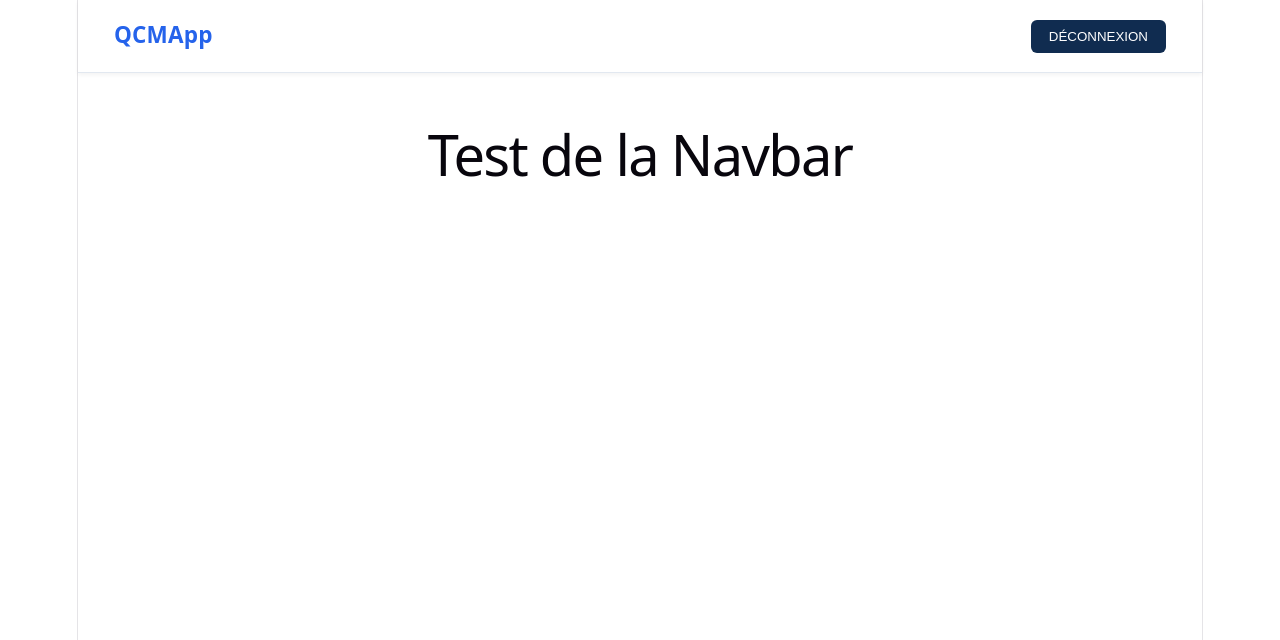
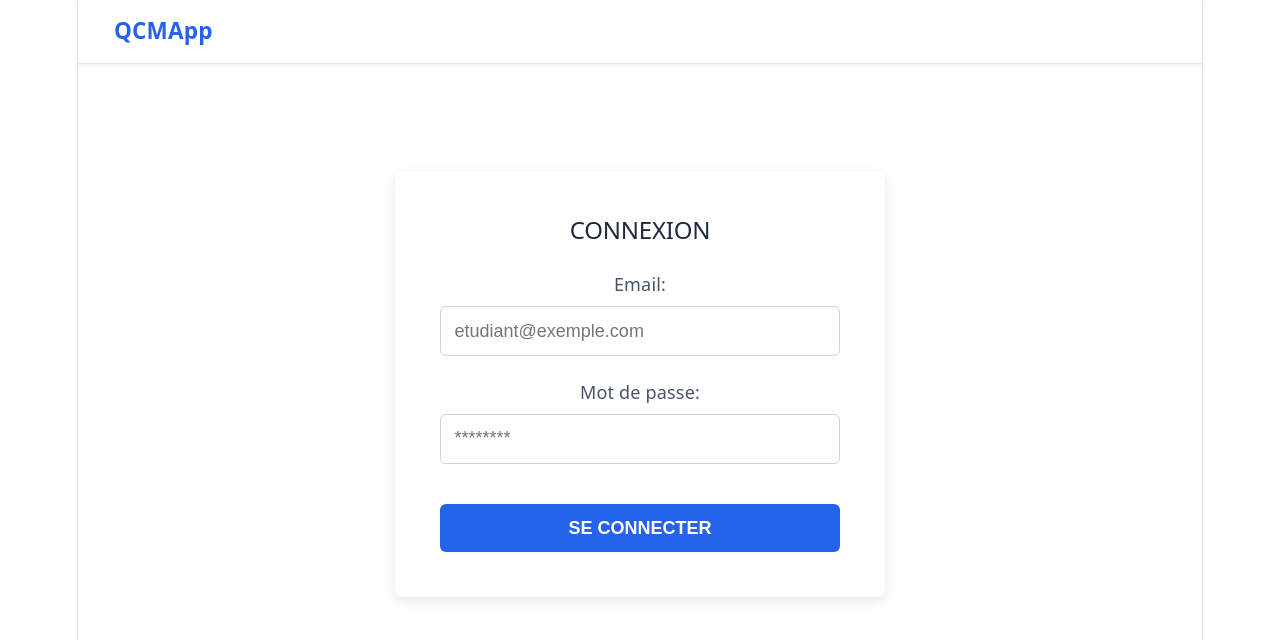
Before and after one commit to mioty-nysoa/Frontend-WEB2Finale, a React (Vite) app: page /login in a window 1280 px wide. Shown: the top 640 px of the page. Built offline with nearby package versions, Linux system fonts and the light colour scheme.

Commit message:
feat(auth): add Login page component, and dynamic Navbar logic

```diff
--- a/src/App.jsx
+++ b/src/App.jsx
@@ -1,15 +1,27 @@
-import { BrowserRouter } from "react-router-dom";
+import { BrowserRouter, Routes, Route, Navigate } from "react-router-dom";
 import Navbar from "./components/Navbar";
+import ProtectedRoute from "./components/ProtectedRoute";
+import Login from "./pages/Login"; // <-- Importe ta page Login
 
 function App() {
   return (
     <BrowserRouter>
-      <div>
-        <Navbar />
-        <div style={{ padding: "2rem" }}>
-          <h1>Test de la Navbar</h1>
-        </div>
-      </div>
+      <Navbar />
+      <Routes>
+        {/* Route publique pour afficher le Login */}
+        <Route path="/login" element={<Login />} />
+
+        {/* Vos autres routes protégées ici */}
+        <Route element={<ProtectedRoute allowedRoles={["student"]} />}>
+          <Route path="/student/exams" element={<h2>Page Examens</h2>} />
+        </Route>
+        <Route element={<ProtectedRoute allowedRoles={["admin"]} />}>
+          <Route path="/admin/dashboard" element={<h2>Dashboard Admin</h2>} />
+        </Route>
+
+        {/* Redirection vers /login par défaut */}
+        <Route path="*" element={<Navigate to="/login" replace />} />
+      </Routes>
     </BrowserRouter>
   );
 }
--- a/src/components/Navbar.jsx
+++ b/src/components/Navbar.jsx
@@ -2,10 +2,12 @@ import {Link,useNavigate} from 'react-router-dom';
 import './Navbar.css';
 const Navbar = () => {
   //const user = {role: "admin"};
+  const navigate = useNavigate();
+  const token = localStorage.getItem("token");
   const user=JSON.parse(localStorage.getItem("user") || "{}");
-  const navigate = useNavigate();
+
   const handleLogout = () => {
-    localStorage.clear;
+    localStorage.clear();
     navigate('/login');
   };
 
@@ -14,6 +16,7 @@ const Navbar = () => {
       <div className="navbar-logo">
         <Link to="/">QCMApp</Link>
       </div>
+      {token && (
         <ul className="navbar-links">
             {user.role === "student" && (
                 <>
@@ -21,6 +24,7 @@ const Navbar = () => {
                     <li><Link to="/student/results">RÉSULTATS</Link></li>
                 </>
             )}
+
             {user.role === "admin" && (
                <>
                     <li><Link to="/admin/dashboard">DASHBOARD</Link></li>
@@ -28,10 +32,14 @@ const Navbar = () => {
                     <li><Link to="/admin/exams">EXAMENS</Link></li>
                </>
             )}
+
+          <li>
+            <button onClick={handleLogout} className='logout-btn'>
+            DÉCONNEXION
+            </button>
+          </li>
         </ul>
-        <button onClick={handleLogout} className='logout-btn'>
-            DÉCONNEXION
-        </button>
+      )}
     </nav>
   );
 };
--- /dev/null
+++ b/src/pages/Login.css
@@ -0,0 +1,72 @@
+.login-container {
+  display: flex;
+  justify-content: center;
+  align-items: center;
+  min-height: 80vh;
+}
+
+.login-form {
+  background: #ffffff;
+  padding: 2.5rem;
+  border-radius: 8px;
+  box-shadow: 0 4px 12px rgba(0, 0, 0, 0.1);
+  width: 100%;
+  max-width: 400px;
+}
+
+.login-form h2 {
+  margin-bottom: 1.5rem;
+  text-align: center;
+  color: #1e293b;
+}
+
+.form-group {
+  margin-bottom: 1.25rem;
+  display: flex;
+  flex-direction: column;
+}
+
+.form-group label {
+  margin-bottom: 0.5rem;
+  font-weight: 500;
+  color: #475569;
+}
+
+.form-group input {
+  padding: 0.75rem;
+  border: 1px solid #cbd5e1;
+  border-radius: 6px;
+  font-size: 1rem;
+}
+
+.login-btn {
+  width: 100%;
+  padding: 0.75rem;
+  background-color: #2563eb;
+  color: white;
+  border: none;
+  border-radius: 6px;
+  font-size: 1rem;
+  font-weight: 600;
+  cursor: pointer;
+  margin-top: 1rem;
+}
+
+.login-btn:hover {
+  background-color: #1d4ed8;
+}
+
+.login-btn:disabled {
+  background-color: #93c5fd;
+  cursor: not-allowed;
+}
+
+.error-message {
+  background-color: #fef2f2;
+  color: #dc2626;
+  padding: 0.75rem;
+  border-radius: 6px;
+  border: 1px solid #fecaca;
+  margin-bottom: 1rem;
+  text-align: center;
+}
--- /dev/null
+++ b/src/pages/Login.jsx
@@ -0,0 +1,84 @@
+import {useState , useEffect} from "react";
+import {useNavigate} from "react-router-dom";
+import "./Login.css";
+
+const Login = () => {
+    const [email, setEmail] = useState("");
+    const [password, setPassword] = useState("");
+    const navigate = useNavigate();
+
+    useEffect(() => {
+    const token = localStorage.getItem("token");
+    const user = JSON.parse(localStorage.getItem("user") || "{}");
+
+    if (token) {
+      if (user.role === "student") navigate("/student/exams");
+      else if (user.role === "admin") navigate("/admin/dashboard");
+    }
+  }, [navigate]);
+
+    const handleSubmit = async (e) => {
+        e.preventDefault();
+        try {
+            const response = await fetch("http://localhost:5000/api/auth/login", {
+                method: "POST",
+                headers: {
+                    "Content-Type": "application/json",
+                },
+                body: JSON.stringify({ email, password }),
+            });
+
+            if (!response.ok) {
+                throw new Error("Login failed");
+            }
+
+            const data = await response.json();
+            localStorage.setItem("token", data.token);
+            localStorage.setItem("user", JSON.stringify(data.user));
+
+            if(data.user?.role === "student"){
+                navigate("/student/exams");
+            }
+            else if (data.user?.role === "admin"){
+                navigate("/admin/dashboard");
+            }
+            else{
+                navigate("/");
+            }
+        } catch (error) {
+            console.error(error);
+            alert("Connexion échoué");
+        }
+    };
+
+    return (
+        <div className="login-container">
+            <form onSubmit={handleSubmit} className="login-form">
+                <h2>CONNEXION</h2>
+                <div className="form-group">
+                    <label>Email:</label>
+                    <input
+                        type="email"
+                        value={email}
+                        onChange={(e) => setEmail(e.target.value)}
+                        required
+                        placeholder="etudiant@exemple.com"
+                    />
+                </div>
+                <div className="form-group">
+                    <label>Mot de passe:</label>
+                    <input
+                        type="password"
+                        value={password}
+                        onChange={(e) => setPassword(e.target.value)}
+                        required
+                        placeholder="********"
+                    />
+                </div>
+                <button type="submit" className="login-btn">SE CONNECTER</button>
+            </form>
+        </div>
+    );
+};
+
+export default Login;
```
